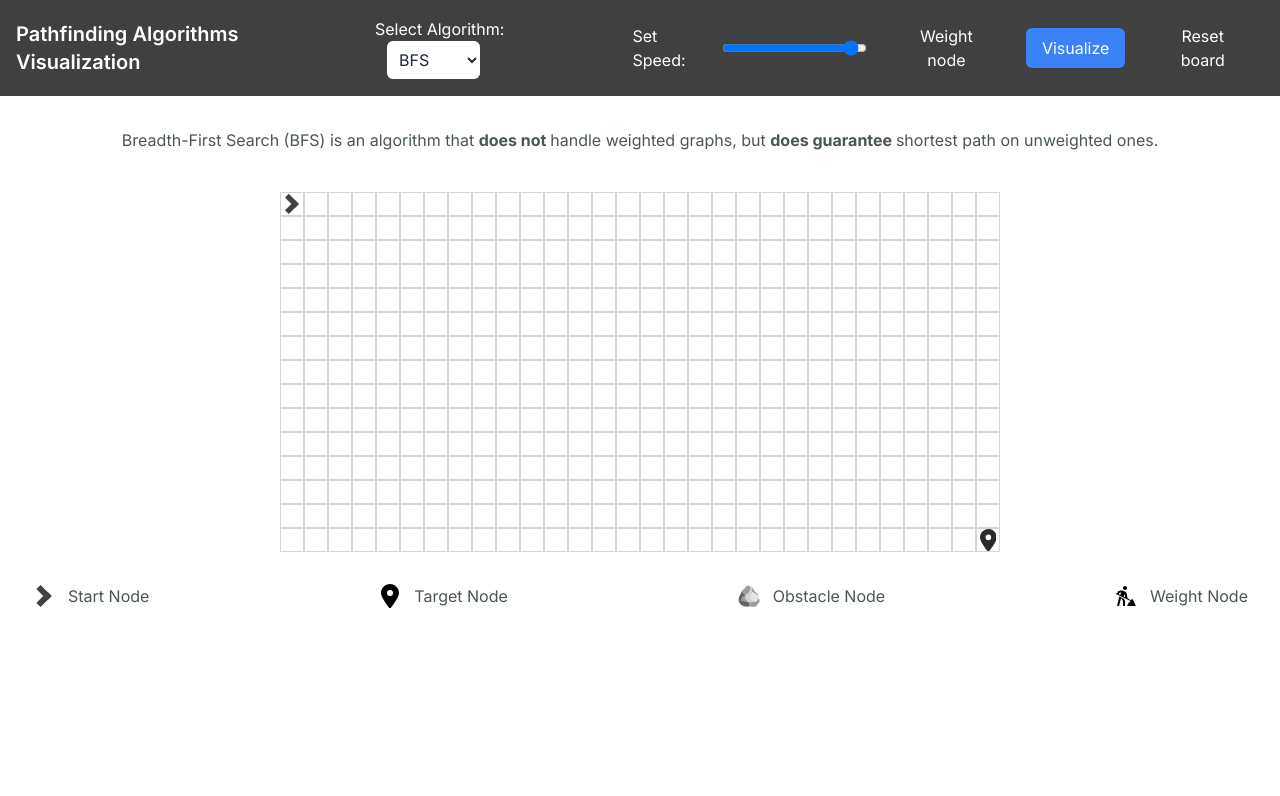
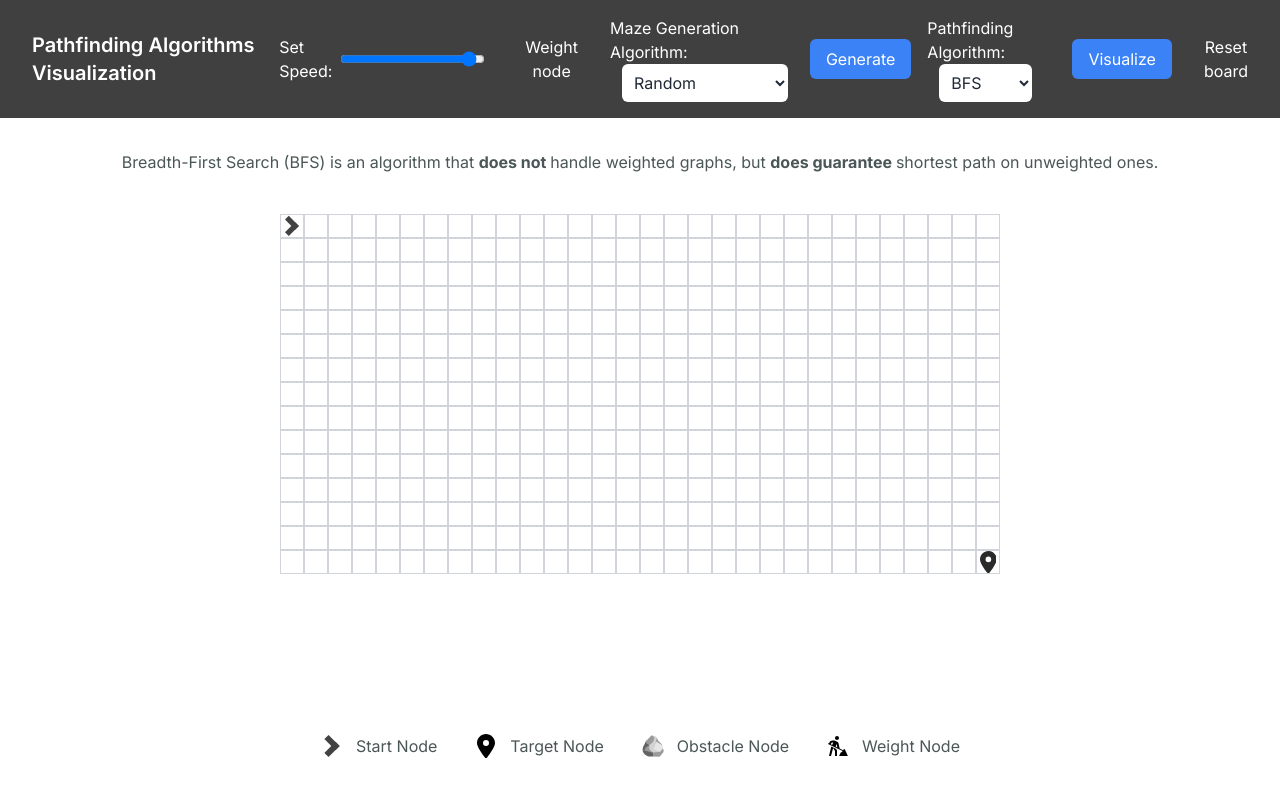
Before and after one commit to wojciechtrapkowski/graph_algorithms_visualization, a Next.js app: page / in a window 1280 px wide. Shown: the top 796 px of the page. Built offline with nearby package versions, Linux system fonts and the light colour scheme.

Commit message:
1. Tweaked board resetting. 2. Implemented interface to choose maze generation algorithm. 3. Implemented maze generation - random & randomized dfs algorithms.

```diff
--- /dev/null
+++ b/src/algorithms/maze_generation/random.ts
@@ -0,0 +1,32 @@
+import { AlgorithmsPropsType } from "@/components/props/algorithms_props";
+import { SquareState } from "@/states/square_state";
+import { resetBoardStates } from "@/utilities/reset_board_states";
+
+export async function generateRandomMaze(props: AlgorithmsPropsType, isWeightNodePicked : boolean) : Promise<void> {
+    const newBoard = [...props.board];
+    resetBoardStates(newBoard, true);
+    props.setBoard([...newBoard]);
+
+    await props.setIsVisualizationRunning(true);
+
+    const numRows: number = props.board.length;
+    const numCols: number = props.board[0].length;
+
+    for (let i = 0; i < numRows; i++) {
+        for (let j = 0; j < numCols; j++) {
+            if (newBoard[i][j].state === SquareState.source) continue;
+            if (newBoard[i][j].state === SquareState.destination) continue;
+
+            if (Math.random() < 0.4) {
+                newBoard[i][j].state = isWeightNodePicked ? SquareState.weightNode : SquareState.obstacle;
+                props.setBoard([...newBoard]);
+            }
+
+            await new Promise((resolve) => setTimeout(resolve, props.delay));
+
+        }
+    }
+
+
+    await props.setIsVisualizationRunning(false);
+}
--- /dev/null
+++ b/src/algorithms/maze_generation/randomized_dfs.ts
@@ -0,0 +1,69 @@
+import { AlgorithmsPropsType } from "@/components/props/algorithms_props";
+import { SquareState } from "@/states/square_state";
+import { Cell } from "@/types/cell_type";
+import { markAsVisited } from "@/utilities/mark_cell_as_visited";
+import { resetBoardStates } from "@/utilities/reset_board_states";
+
+export async function generateRandomizedDFSMaze(props: AlgorithmsPropsType, isWeightNodePicked : boolean): Promise<void> {
+    const newBoard = [...props.board];
+    resetBoardStates(newBoard, true);
+    props.setBoard([...newBoard]);
+
+    const numRows: number = props.board.length;
+    const numCols: number = props.board[0].length;
+
+    let directions: number[][] = [[-1, 0], [0, -1], [1, 0], [0, 1]];
+
+    const stack: Cell[] = [];
+    const startingCell: Cell = {row: props.start[0], col: props.start[1], distance: 0, parent: null};
+
+    stack.push(startingCell);
+
+    const visited: boolean[][] = Array.from({ length: numRows }, () =>
+        Array(numCols).fill(false)
+    );
+
+    visited[props.start[0]][props.start[1]] = true;
+
+    while (stack.length > 0) {
+        const currentCell = stack.pop() as Cell;
+        directions = [...directions].sort(() => Math.random() - 0.5);
+
+        for (const [dx, dy] of directions) {
+            const newRow: number = currentCell.row + dx;
+            const newCol: number = currentCell.col + dy;
+
+            if (
+                newRow >= 0 &&
+                newRow < numRows &&
+                newCol >= 0 &&
+                newCol < numCols &&
+                !visited[newRow][newCol]
+            ) {
+                if(props.board[newRow][newCol].state === SquareState.destination) {
+                    continue;
+                }
+
+                stack.push(currentCell);
+
+                if (Math.random() < 0.3) {
+                    const newBoard = [...props.board];
+                    newBoard[newRow][newCol].state = isWeightNodePicked ? SquareState.weightNode : SquareState.obstacle;
+                    props.setBoard([...newBoard]);
+                }
+
+                stack.push({
+                    row: newRow,
+                    col: newCol,
+                    distance: currentCell.distance + props.board[newRow][newCol].weight,
+                    parent: currentCell,
+                });
+
+                visited[newRow][newCol] = true;
+                await new Promise((resolve) => setTimeout(resolve, props.delay));
+                break;
+            }
+        }
+    }
+    await props.setIsVisualizationRunning(false);
+}
--- a/src/algorithms/a_star.tsx
+++ b/src/algorithms/path_finding/a_star.tsx
@@ -1,9 +1,9 @@
 import { SquareState } from "@/states/square_state";
 import { AlgorithmsPropsType } from "@/components/props/algorithms_props";
 import { Cell } from "@/types/cell_type";
-import { recreatePath } from "../utilities/recreate_path";
 import { markAsVisited } from "@/utilities/mark_cell_as_visited";
 import { heuristic } from "@/utilities/heuristic";
+import { recreatePath } from "@/utilities/recreate_path";
 
 export async function aStar(props: AlgorithmsPropsType): Promise<void> {
     await props.setIsVisualizationRunning(true);
--- a/src/algorithms/bfs.tsx
+++ b/src/algorithms/path_finding/bfs.tsx
@@ -2,7 +2,7 @@ import { SquareState } from "@/states/square_state";
 import { AlgorithmsPropsType } from "@/components/props/algorithms_props";
 import { Cell } from "@/types/cell_type";
 import { useEffect } from "react";
-import { recreatePath } from "../utilities/recreate_path";
+import { recreatePath } from "../../utilities/recreate_path";
 import { markAsVisited } from "@/utilities/mark_cell_as_visited";
 
 export async function bfs(props : AlgorithmsPropsType): Promise<void> {
--- a/src/algorithms/dfs.tsx
+++ b/src/algorithms/path_finding/dfs.tsx
@@ -2,7 +2,7 @@ import { SquareState } from "@/states/square_state";
 import { AlgorithmsPropsType } from "@/components/props/algorithms_props";
 import { Cell } from "@/types/cell_type";
 import { useEffect } from "react";
-import { recreatePath } from "../utilities/recreate_path";
+import { recreatePath } from "../../utilities/recreate_path";
 import { markAsVisited } from "@/utilities/mark_cell_as_visited";
 
 export async function dfs(props: AlgorithmsPropsType): Promise<void> {
--- a/src/algorithms/dijkstra.tsx
+++ b/src/algorithms/path_finding/dijkstra.tsx
@@ -2,7 +2,7 @@ import { AlgorithmsPropsType } from "@/components/props/algorithms_props";
 import { SquareState } from "@/states/square_state";
 import { Cell } from "@/types/cell_type";
 import { markAsVisited } from "@/utilities/mark_cell_as_visited";
-import { recreatePath } from "../utilities/recreate_path";
+import { recreatePath } from "../../utilities/recreate_path";
 
 export async function dijkstra(props: AlgorithmsPropsType): Promise<void> {
     for(let i=0; i<props.board.length; i++) {
--- a/src/components/board.tsx
+++ b/src/components/board.tsx
@@ -4,6 +4,7 @@ import { useEffect, useState } from "react";
 import { SquareState } from "@/states/square_state";
 import { Square } from "./square";
 import { BoardProps } from "./props/board_props";
+import { resetBoardStates } from "@/utilities/reset_board_states";
 
 export const Board = (props : BoardProps) => {
     let [dragMovement, setDragMovement] = useState([0, 0]);
@@ -58,6 +59,7 @@ export const Board = (props : BoardProps) => {
         let newDragMovement = [x, y];
         setDragMovement(newDragMovement);
         setHasClicked(false);
+        resetBoardStates(props.board);
     }
 
     function handleDragOver(e: React.DragEvent<HTMLDivElement>) : void{
--- a/src/components/css/legend.css
+++ b/src/components/css/legend.css
@@ -2,7 +2,7 @@
     display: flex;
     justify-content: space-between;
     align-items: center;
-    margin: 2rem;
+    margin: 10rem 20rem 10rem 20rem;
 }
 .legend div {
     display: flex;
--- a/src/components/main_app.tsx
+++ b/src/components/main_app.tsx
@@ -1,18 +1,20 @@
 'use client';
-import { bfs } from "@/algorithms/bfs";
 import { SquareState } from "@/states/square_state";
 import { useEffect, useState } from "react";
 import { Board } from "./board";
 import { Square } from "./square";
 import { Navbar } from "./navbar";
 import { resetBoardStates } from "@/utilities/reset_board_states";
-import { dfs } from "@/algorithms/dfs";
-import { dijkstra } from "@/algorithms/dijkstra";
-import { aStar } from "@/algorithms/a_star";
+import { dijkstra } from "@/algorithms/path_finding/dijkstra";
 import { SquareType } from "@/types/square_type";
 import { AlgorithmsPropsType } from "./props/algorithms_props";
 import { AlgorithmDescription } from "./algorithm_description";
 import { Legend } from "./legend";
+import { bfs } from "@/algorithms/path_finding/bfs";
+import { dfs } from "@/algorithms/path_finding/dfs";
+import { aStar } from "@/algorithms/path_finding/a_star";
+import { generateRandomMaze } from "@/algorithms/maze_generation/random";
+import { generateRandomizedDFSMaze } from "@/algorithms/maze_generation/randomized_dfs";
 
 export default function MainApp() {
     // Constant values
@@ -21,8 +23,10 @@ export default function MainApp() {
     const pathRecreationDelay = 500;
     const foundDestinationDelay = 1000;
     const weightedNodeWeight = 15;
-    const algorithms = ["BFS", "DFS", "Dijkstra", "A*"];
-    const [selectedAlgorithm, setAlgorithm] = useState("BFS");
+    const pathfindingAlgorithms = ["BFS", "DFS", "Dijkstra", "A*"];
+    const mazeGenerationAlgorithms = ["Random", "Randomized DFS"];
+    const [selectedPathFindingAlgorithm, setSelectedPathFindingAlgorithm] = useState("BFS");
+    const [selectedMazeGenerationAlgorithm, setSelectedMazeGenerationAlgorithm] = useState("Random");
     const [selectedSpeed, setSelectedSpeed] = useState(1);
     const [isVisualizationRunning, setIsVisualizationRunning] = useState(false);
     const [isWeightNodePicked, setIsWeightNodePicked] = useState(false);
@@ -78,26 +82,14 @@ export default function MainApp() {
         setIsVisualizationRunning: setIsVisualizationRunning,
     };
 
-    function resetBoard(fullReset?: boolean) {
-        const newBoard = board.slice();
-
-        resetBoardStates(newBoard, fullReset);
-
-        if(fullReset) {
-            newBoard[0][0].state = SquareState.source;
-            newBoard[numRows-1][numCols-1].state = SquareState.destination;
-            newBoard[numRows-1][numCols-1].classes = ["destination"];
-        }
-
-        setBoard([...newBoard])
-    }
-
     function handleVisualizeClick() : void {
         if(isVisualizationRunning) {
             return;
         }
-        resetBoard();
-        switch(selectedAlgorithm) {
+        const newBoard = [...board];
+        resetBoardStates(newBoard);
+        setBoard([...newBoard]);
+        switch(selectedPathFindingAlgorithm) {
             case "BFS":
                 bfs(algorithmsProps);
                 return;
@@ -113,9 +105,27 @@ export default function MainApp() {
         }
     }
 
+    function handleGenerateMazeClick() : void {
+        if(isVisualizationRunning) {
+            return;
+        }
+
+        switch(selectedMazeGenerationAlgorithm) {
+            case "Random":
+                generateRandomMaze(algorithmsProps, isWeightNodePicked);
+                return;
+            case "Randomized DFS":
+                generateRandomizedDFSMaze(algorithmsProps, isWeightNodePicked);
+                return;
+        }
+    }
+
+
     function handleResetButtonClick() : void {
         setIsVisualizationRunning(false);
-        resetBoard(true);
+        const newBoard = [...board];
+        resetBoardStates(newBoard, true);
+        setBoard([...newBoard]);
     }
 
     function getIsWeightNodePicked() : boolean {
@@ -127,18 +137,28 @@ export default function MainApp() {
             <Navbar
                 isVisualizationRunning={isVisualizationRunning}
                 setIsVisualizationRunning={setIsVisualizationRunning}
-                selectedAlgorithm={selectedAlgorithm}
-                setSelectedAlgorithm={setAlgorithm}
+
+                selectedPathFindingAlgorithm={selectedPathFindingAlgorithm}
+                setSelectedPathFindingAlgorithm={setSelectedPathFindingAlgorithm}
+
+                selectedMazeGenerationAlgorithm={selectedMazeGenerationAlgorithm}
+                setSelectedMazeGenerationAlgorithm={setSelectedMazeGenerationAlgorithm}
+
                 selectedSpeed={selectedSpeed}
                 setSelectedSpeed={setSelectedSpeed}
+
                 isWeightNodeClicked={isWeightNodePicked}
                 updateWeightNodeClicked={() => setIsWeightNodePicked(!isWeightNodePicked)}
-                algorithms={algorithms}
+
+                pathfindingAlgorithms={pathfindingAlgorithms}
+                mazeGenerationAlgorithms={mazeGenerationAlgorithms}
+
+                handleGenerateMazeClick={handleGenerateMazeClick}
                 handleVisualizeClick={handleVisualizeClick}
                 handleResetButtonClick={handleResetButtonClick}
             />
             <AlgorithmDescription
-            algorithm={selectedAlgorithm} />
+            algorithm={selectedPathFindingAlgorithm} />
             <Board
                 board={board}
                 setBoard={setBoard}
--- a/src/components/navbar.tsx
+++ b/src/components/navbar.tsx
@@ -4,8 +4,11 @@ import { NavbarProps } from "./props/navbar_props";
 export const Navbar = (props: NavbarProps) => {
     const maxSpeedValue = 1000;
 
-    const handleAlgorithmChange = (event: React.ChangeEvent<HTMLSelectElement>) => {
-        props.setSelectedAlgorithm(event.target.value);
+    const handlePathFindingAlgorithmChange = (event: React.ChangeEvent<HTMLSelectElement>) => {
+        props.setSelectedPathFindingAlgorithm(event.target.value);
+    };
+    const handleMazeGenerationAlgorithmChange = (event: React.ChangeEvent<HTMLSelectElement>) => {
+        props.setSelectedMazeGenerationAlgorithm(event.target.value);
     };
 
     const handleSpeedChange = (event: React.ChangeEvent<HTMLInputElement>) => {
@@ -14,29 +17,11 @@ export const Navbar = (props: NavbarProps) => {
 
     return (
         <nav className="bg-neutral-700 p-4">
-            <div className="container mx-auto flex items-center justify-between">
-                <div className="text-white">
+            <div className="container flex items-center justify-between max-w-full">
+            <div className="text-white ml-4">
                 <h1 className="text-xl font-semibold">Pathfinding Algorithms Visualization</h1>
-                </div>
-                <div className="flex space-x-4 items-center">
-                <div className="ml-2 mr-2">
-                    <label htmlFor="algorithm" className="text-white">
-                    Select Algorithm:
-                    </label>
-                    <select
-                    disabled={props.isVisualizationRunning}
-                    id="algorithm"
-                    className="ml-3 bg-white text-gray-800 p-2 rounded-md"
-                    value={props.selectedAlgorithm}
-                    onChange={handleAlgorithmChange}
-                    >
-                    {props.algorithms.map((algorithm) => (
-                        <option key={algorithm} value={algorithm}>
-                        {algorithm}
-                        </option>
-                    ))}
-                    </select>
-                </div>
+            </div>
+            <div className="flex space-x-4 items-center ml-auto">
                 <div className="ml-2 mr-2 flex items-center">
                     <label htmlFor="speed" className="text-white mr-2">
                         Set Speed:
@@ -59,6 +44,50 @@ export const Navbar = (props: NavbarProps) => {
                     onClick={props.updateWeightNodeClicked}
                 > Weight node
                 </button>
+                <div className="ml-2 mr-2">
+                    <label htmlFor="algorithm" className="text-white">
+                        Maze Generation Algorithm:
+                    </label>
+                    <select
+                        disabled={props.isVisualizationRunning}
+                        id="algorithm"
+                        className="ml-3 bg-white text-gray-800 p-2 rounded-md"
+                        value={props.selectedMazeGenerationAlgorithm}
+                        onChange={handleMazeGenerationAlgorithmChange}
+                    >
+                    {props.mazeGenerationAlgorithms.map((algorithm) => (
+                        <option key={algorithm} value={algorithm}>
+                        {algorithm}
+                        </option>
+                    ))}
+                    </select>
+                </div>
+                <button
+                    disabled={props.isVisualizationRunning}
+                    className="ml-2 mr-2 bg-blue-500 text-white px-4 py-2 rounded-md"
+                    onClick={props.handleGenerateMazeClick}
+                    style={props.isVisualizationRunning ? { backgroundColor: 'rgb(197, 197, 197)', color: '#4d4d4d'} : {}}
+                >
+                    Generate
+                </button>
+                <div className="ml-2 mr-2">
+                    <label htmlFor="algorithm" className="text-white">
+                        Pathfinding Algorithm:
+                    </label>
+                    <select
+                        disabled={props.isVisualizationRunning}
+                        id="algorithm"
+                        className="ml-3 bg-white text-gray-800 p-2 rounded-md"
+                        value={props.selectedPathFindingAlgorithm}
+                        onChange={handlePathFindingAlgorithmChange}
+                    >
+                    {props.pathfindingAlgorithms.map((algorithm) => (
+                        <option key={algorithm} value={algorithm}>
+                        {algorithm}
+                        </option>
+                    ))}
+                    </select>
+                </div>
                 <button
                     disabled={props.isVisualizationRunning}
                     className="ml-2 mr-2 bg-blue-500 text-white px-4 py-2 rounded-md"
--- a/src/components/props/navbar_props.ts
+++ b/src/components/props/navbar_props.ts
@@ -1,13 +1,19 @@
+import { AlgorithmsPropsType } from "./algorithms_props"
+
 export type NavbarProps = {
     isVisualizationRunning: boolean,
     setIsVisualizationRunning: React.Dispatch<React.SetStateAction<boolean>>,
-    selectedAlgorithm: string,
-    setSelectedAlgorithm: React.Dispatch<React.SetStateAction<string>>,
+    selectedPathFindingAlgorithm: string,
+    selectedMazeGenerationAlgorithm: string,
+    setSelectedPathFindingAlgorithm: React.Dispatch<React.SetStateAction<string>>,
+    setSelectedMazeGenerationAlgorithm: React.Dispatch<React.SetStateAction<string>>,
     selectedSpeed : number,
     setSelectedSpeed: React.Dispatch<React.SetStateAction<number>>,
     isWeightNodeClicked : boolean,
     updateWeightNodeClicked: () => void,
-    algorithms: string[]
+    pathfindingAlgorithms: string[]
+    mazeGenerationAlgorithms: string[]
+    handleGenerateMazeClick: () => void,
     handleVisualizeClick: () => void,
     handleResetButtonClick: () => void,
 }
```
Also changed, not shown: src/utilities/reset_board_states.ts (+7 -0 lines).
